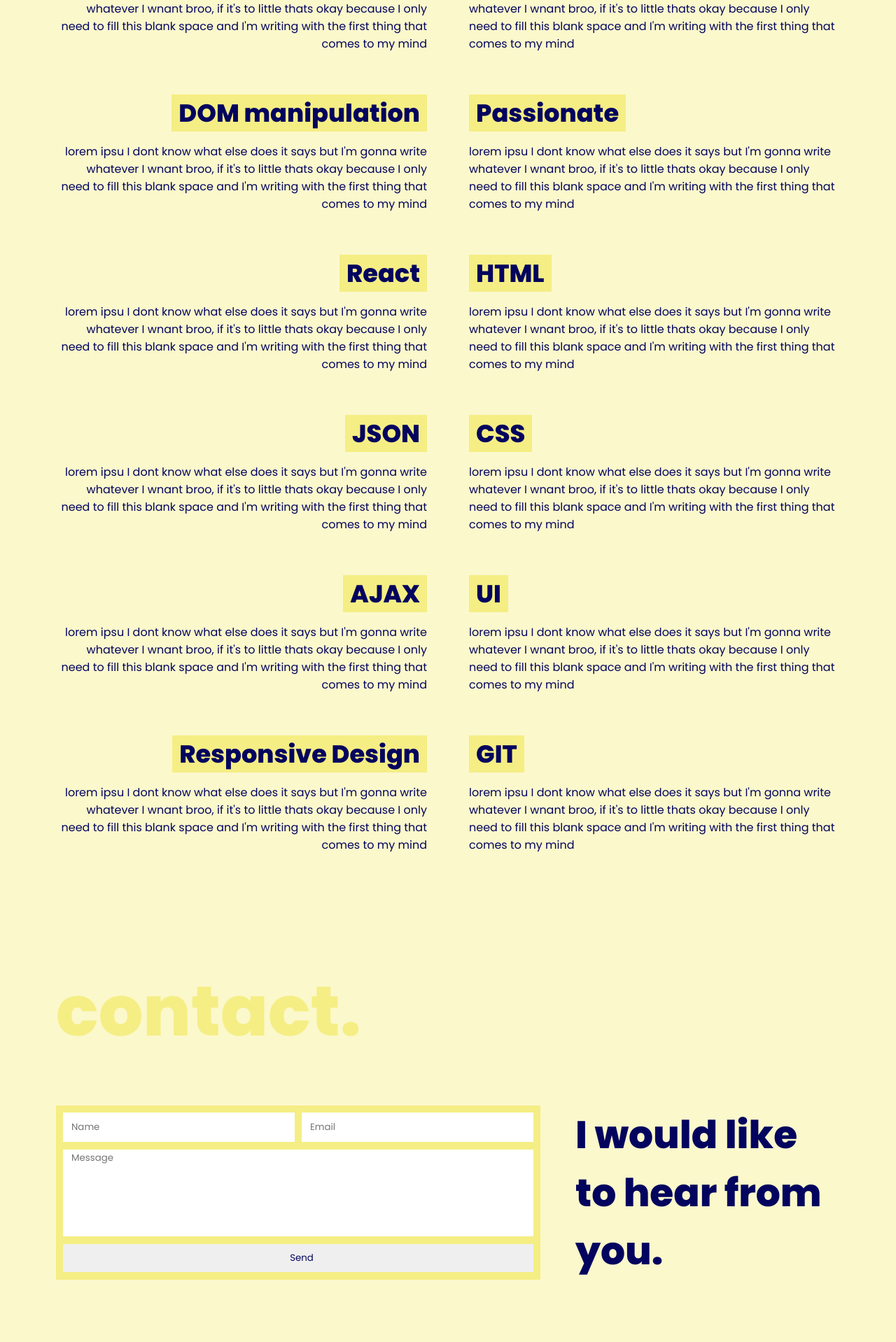
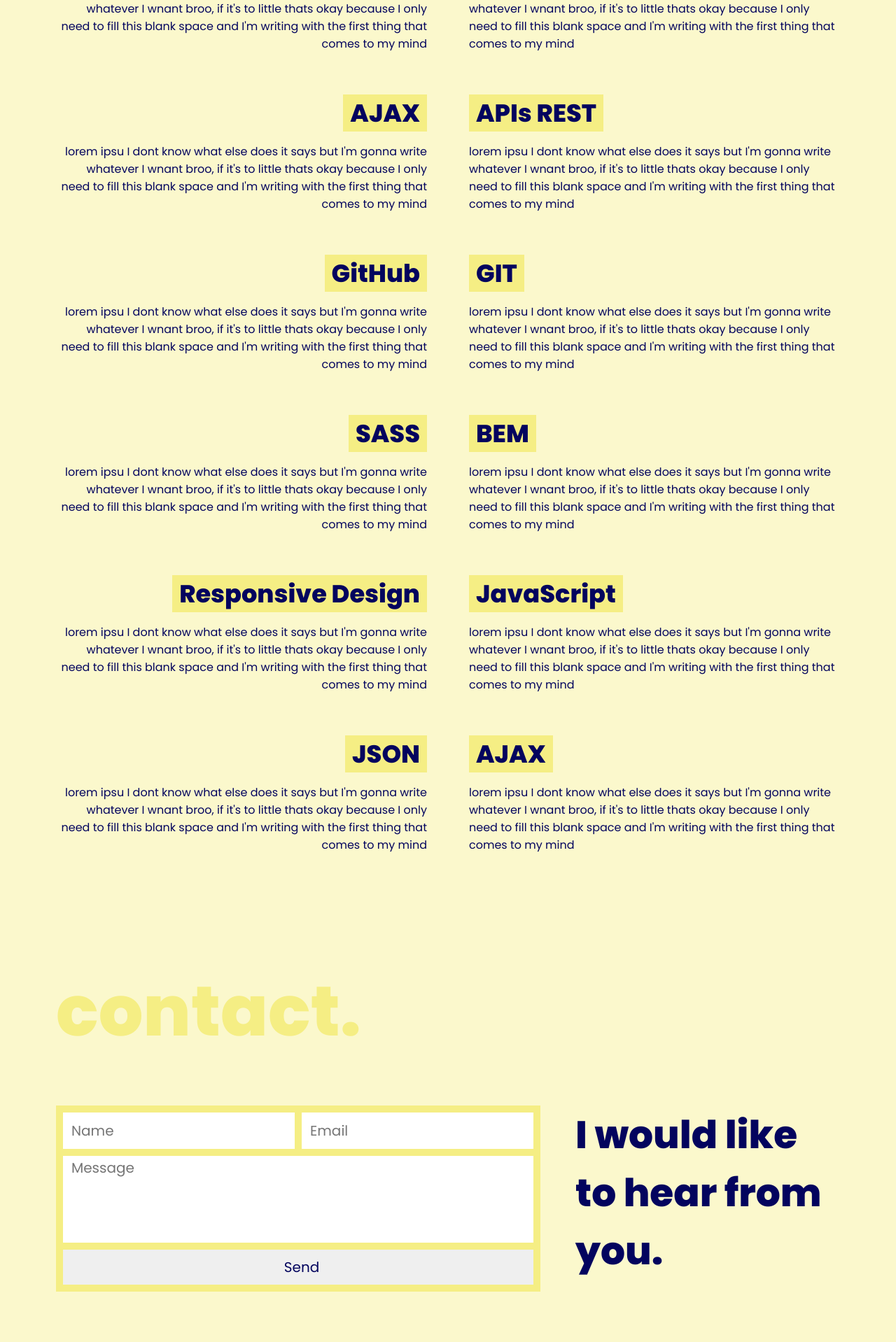
Before and after one commit to LucaPalminteri/portfolio-react, a React (Create React App) app: page / in a window 1280 px wide. Shown: the part 3642-5560 px from the top of the page at 70% size. Built offline with nearby package versions, Linux system fonts and the light colour scheme.

Commit message:
Re-do page

```diff
--- a/public/styles/_contact.scss
+++ b/public/styles/_contact.scss
@@ -25,9 +25,10 @@
             min-width: 60%;
             .input {
                 border: none;
-                height: 40px;
+                min-height: 50px;
                 text-indent: 10px;
                 min-width: 100px;
+                font-size: 20px;
             }
             .name {
                 grid-column: 1 / 2;
@@ -40,12 +41,23 @@
             .message {
                 grid-column: 1 / 3;
                 grid-row: 2 / 3;
-                height: 120px;
+                min-height: 120px;
                 resize: none;
             }
             .send {
                 grid-column: 1 / 3;
                 grid-row: 3 / 4;
+                background-color: #efefef;
+                transition-duration: .3s;
+
+                &:hover {
+                    cursor: pointer;
+                    background-color: #dedede;
+                }
+
+                &:focus {
+                    background-color: #cdcdcd;
+                }
             }
         }
         .container--info {
--- a/public/styles/_home.scss
+++ b/public/styles/_home.scss
@@ -43,6 +43,8 @@
     justify-content: space-between;
     align-items: center;
     .home__info {
+
+
         h1 {
             line-height: 100px;
             max-width: 30vw;
@@ -150,7 +152,7 @@
                 margin-top: 4vh;
                 button {
                     margin-right:0 ;
-                    transform: scale(1.4);
+                    //transform: scale(1.4);
                 }
             }
         }
@@ -189,6 +191,8 @@
         .home__info {
             width: 100%;
             order: 2;
+            text-align: left;
+
             h1 {
                 max-width: 100%;
                 font-size: 2.5rem;
--- a/public/styles/index.css
+++ b/public/styles/index.css
@@ -206,8 +206,6 @@
   }
   .home__container .home__info .btn-container button {
     margin-right: 0;
-    -webkit-transform: scale(1.4);
-            transform: scale(1.4);
   }
 }
 
@@ -251,6 +249,7 @@
     -webkit-box-ordinal-group: 3;
         -ms-flex-order: 2;
             order: 2;
+    text-align: left;
   }
   .home__container .home__info h1 {
     max-width: 100%;
@@ -533,9 +532,10 @@
 
 .contact .contact__container .container--form .input {
   border: none;
-  height: 40px;
+  min-height: 50px;
   text-indent: 10px;
   min-width: 100px;
+  font-size: 20px;
 }
 
 .contact .contact__container .container--form .name {
@@ -563,7 +563,7 @@
   -ms-grid-row: 2;
   -ms-grid-row-span: 1;
   grid-row: 2 / 3;
-  height: 120px;
+  min-height: 120px;
   resize: none;
 }
 
@@ -574,6 +574,18 @@
   -ms-grid-row: 3;
   -ms-grid-row-span: 1;
   grid-row: 3 / 4;
+  background-color: #efefef;
+  -webkit-transition-duration: .3s;
+          transition-duration: .3s;
+}
+
+.contact .contact__container .container--form .send:hover {
+  cursor: pointer;
+  background-color: #dedede;
+}
+
+.contact .contact__container .container--form .send:focus {
+  background-color: #cdcdcd;
 }
 
 .contact .contact__container .container--info {
--- a/src/components/Home.js
+++ b/src/components/Home.js
@@ -46,7 +46,6 @@
                     <h1>LUCA PALMINTERI</h1>
                     <h2>FRONTEND DEVELOPER.</h2>
                     <div className="btn-container">
-
                         <button className="btn"> Contact</button>
                         <a href={resume} download="CV-Palminteri-Luca-Frontend-Developer"><button className="btn">Resume</button></a>
                     </div>
--- a/src/info/skills.json
+++ b/src/info/skills.json
@@ -1,44 +1,44 @@
 [
     {
         "id": 1,
-        "titleL": "APIs",
+        "titleL": "React JS",
         "descriptionL": "lorem ipsu I dont know what else does it says but I'm gonna write whatever I wnant broo, if it's to little thats okay because I only need to fill this blank space and I'm writing with the first thing that comes to my mind",
-        "titleR": "HTTP protocol",
+        "titleR": "JSX",
         "descriptionR": "lorem ipsu I dont know what else does it says but I'm gonna write whatever I wnant broo, if it's to little thats okay because I only need to fill this blank space and I'm writing with the first thing that comes to my mind"
     },
     {
         "id": 2,
-        "titleL": "DOM manipulation",
+        "titleL": "AJAX",
         "descriptionL": "lorem ipsu I dont know what else does it says but I'm gonna write whatever I wnant broo, if it's to little thats okay because I only need to fill this blank space and I'm writing with the first thing that comes to my mind",
-        "titleR": "Passionate",
+        "titleR": "APIs REST",
         "descriptionR": "lorem ipsu I dont know what else does it says but I'm gonna write whatever I wnant broo, if it's to little thats okay because I only need to fill this blank space and I'm writing with the first thing that comes to my mind"
     },
     {
         "id": 3,
-        "titleL": "React",
+        "titleL": "GitHub",
         "descriptionL": "lorem ipsu I dont know what else does it says but I'm gonna write whatever I wnant broo, if it's to little thats okay because I only need to fill this blank space and I'm writing with the first thing that comes to my mind",
-        "titleR": "HTML",
+        "titleR": "GIT",
         "descriptionR": "lorem ipsu I dont know what else does it says but I'm gonna write whatever I wnant broo, if it's to little thats okay because I only need to fill this blank space and I'm writing with the first thing that comes to my mind"
     },
     {
         "id": 4,
-        "titleL": "JSON",
+        "titleL": "SASS",
         "descriptionL": "lorem ipsu I dont know what else does it says but I'm gonna write whatever I wnant broo, if it's to little thats okay because I only need to fill this blank space and I'm writing with the first thing that comes to my mind",
-        "titleR": "CSS",
+        "titleR": "BEM",
         "descriptionR": "lorem ipsu I dont know what else does it says but I'm gonna write whatever I wnant broo, if it's to little thats okay because I only need to fill this blank space and I'm writing with the first thing that comes to my mind"
     },
     {
         "id": 5,
-        "titleL": "AJAX",
+        "titleL": "Responsive Design",
         "descriptionL": "lorem ipsu I dont know what else does it says but I'm gonna write whatever I wnant broo, if it's to little thats okay because I only need to fill this blank space and I'm writing with the first thing that comes to my mind",
-        "titleR": "UI",
+        "titleR": "JavaScript",
         "descriptionR": "lorem ipsu I dont know what else does it says but I'm gonna write whatever I wnant broo, if it's to little thats okay because I only need to fill this blank space and I'm writing with the first thing that comes to my mind"
     },
     {
         "id": 6,
-        "titleL": "Responsive Design",
+        "titleL": "JSON",
         "descriptionL": "lorem ipsu I dont know what else does it says but I'm gonna write whatever I wnant broo, if it's to little thats okay because I only need to fill this blank space and I'm writing with the first thing that comes to my mind",
-        "titleR": "GIT",
+        "titleR": "AJAX",
         "descriptionR": "lorem ipsu I dont know what else does it says but I'm gonna write whatever I wnant broo, if it's to little thats okay because I only need to fill this blank space and I'm writing with the first thing that comes to my mind"
     }
 ]
```
Also changed, not shown: 1 other file (tests, documents, lock files or other folders).
